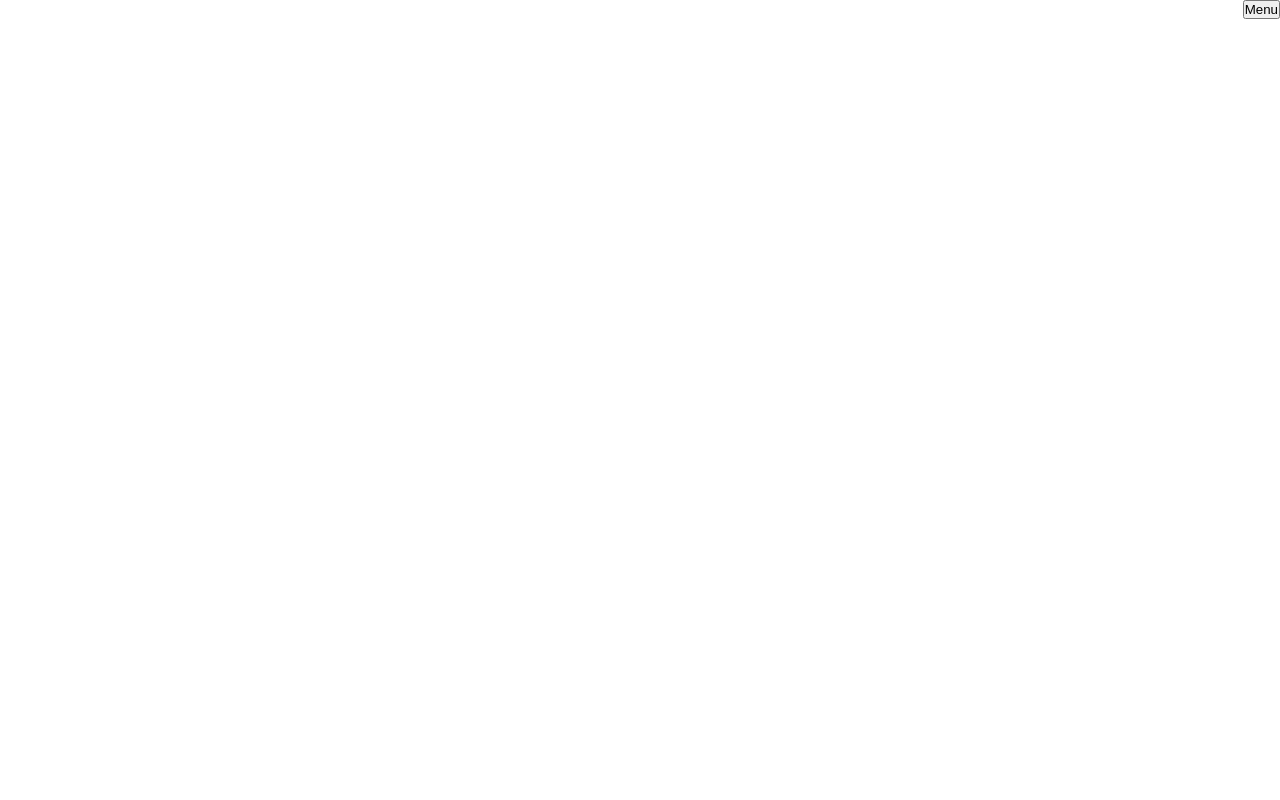
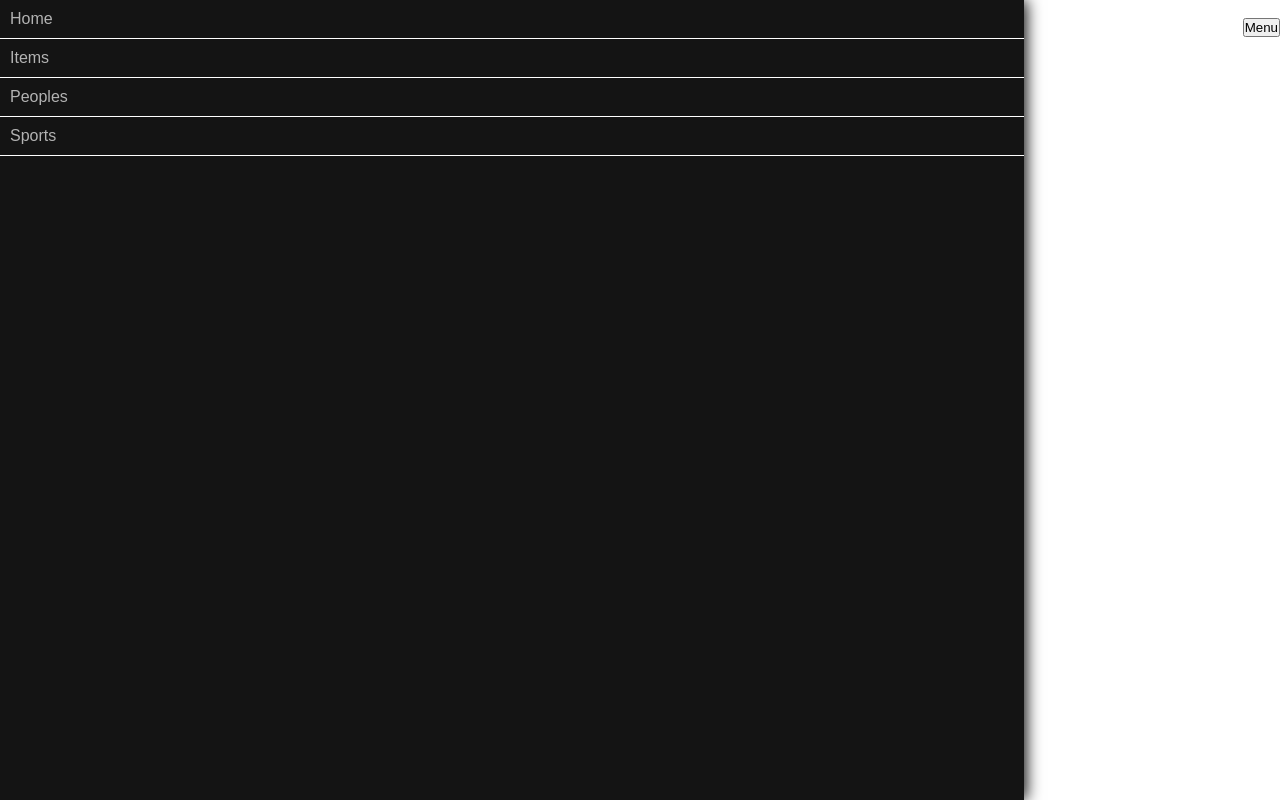
Before and after one commit to nilo3d/fly.css-master, a plain HTML site: page index.html in a window 1280 px wide. Both pictures are taken after a click on the button "Menu". Drawn offline with Linux system fonts and the light colour scheme.

Commit message:
update code

```diff
--- a/fly.css
+++ b/fly.css
@@ -47,10 +47,12 @@ html, body{
     position:fixed;
     width:80%;
     height:100%;
-    left:0;
+    left:-84%;
+    top:0;
     transition:left 0.2s;
     background-color:rgb(20, 20, 20);
     box-shadow:2px 0 15px black;
+    z-index:2;
 }
 .menu-side a{
     color:rgb(179, 179, 179);
@@ -59,7 +61,7 @@ html, body{
     border-bottom:1px solid white;
     display:block;
 }
-.menu-side-hide{
-    left:-84%;
+.menu-side-show{
+    left:0;
     transition:left 0.2s;
 }
--- a/index.html
+++ b/index.html
@@ -5,6 +5,7 @@
         <meta name="viewport" content="width=device-width, initial-scale=1.0">
     </head>
     <body>
+        <p>Eitcha porra</p>
         <button onclick="menu.toggle()" style="position:fixed;right:0;">Menu</button>
         <div class='menu-side' id='fly-global-menu'>
             <a href="#">Home</a>
--- a/js/Menu.js
+++ b/js/Menu.js
@@ -6,7 +6,7 @@ class Menu{
         this._menu = document.querySelector("#"+menuId);
     }
     toggle(){
-        this._menu.classList.toggle('menu-side-hide');
+        this._menu.classList.toggle('menu-side-show');
     }
 }
 menu = new Menu('fly-global-menu');
```
